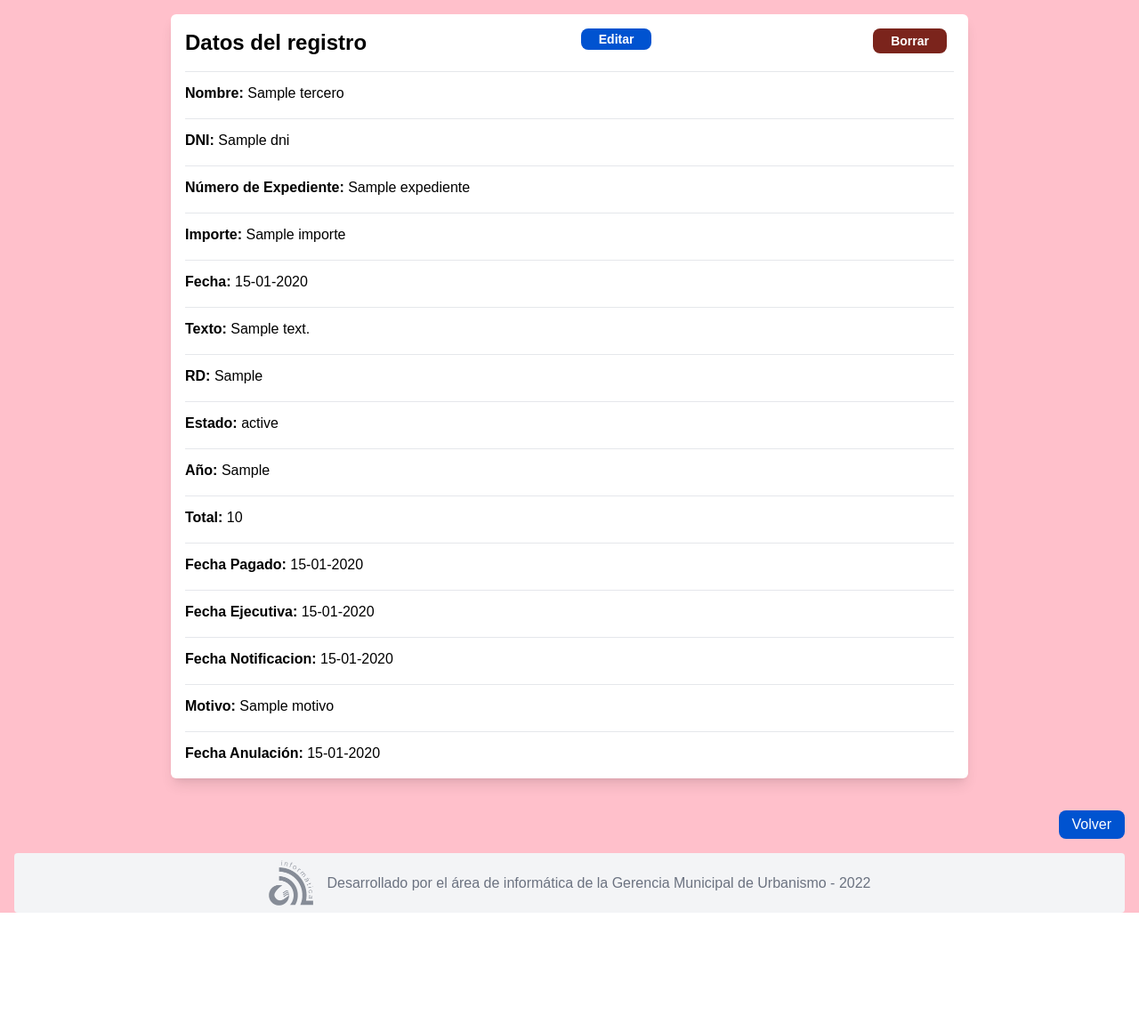
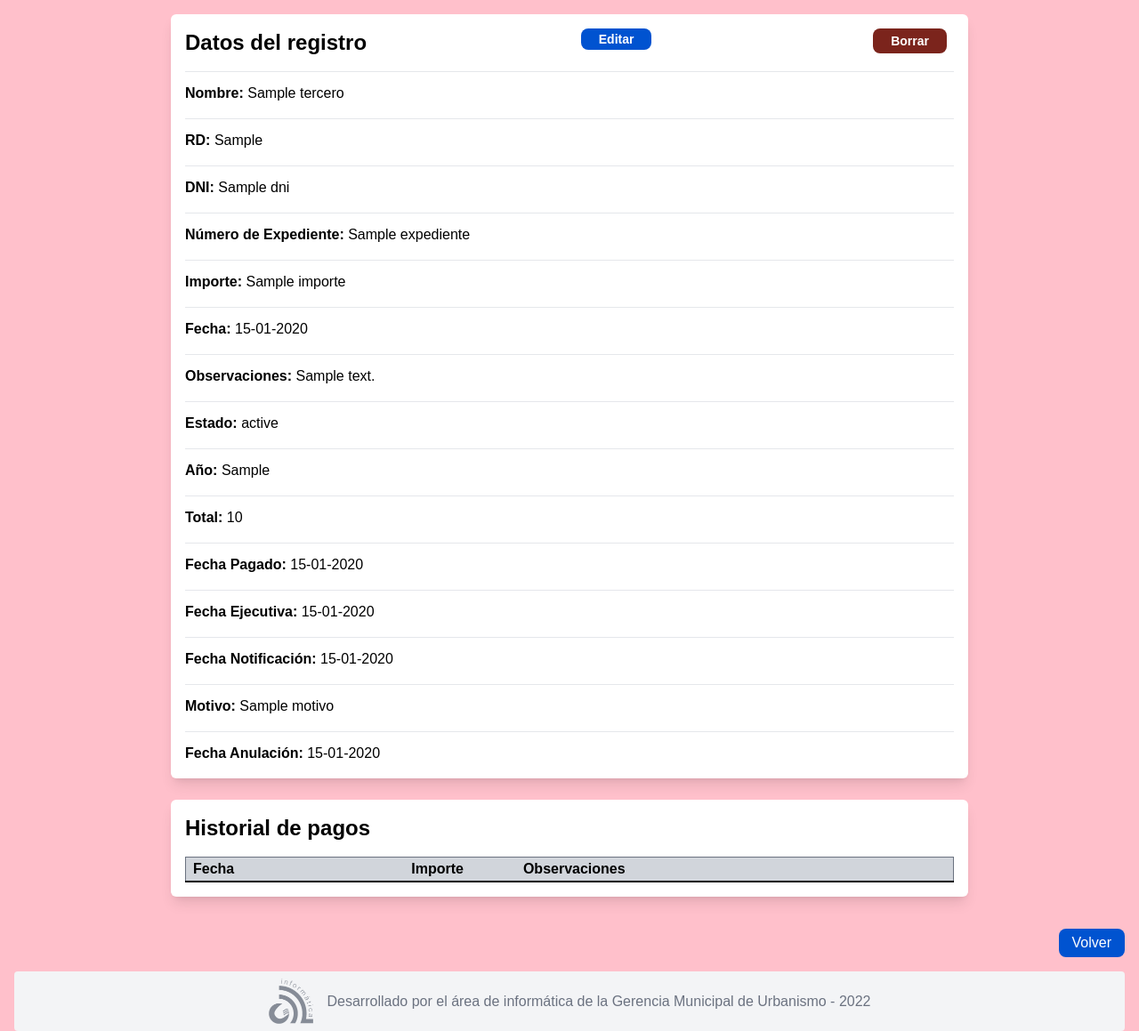
Before and after one commit to MiguelGutierrezParejo/rd, a Laravel app: template resources/views/terceros/show.blade.php in a window 1280 px wide. Shown: the part 96-1255 px from the top of the page at 89% size. Before the commit the page ends 1122 px from the top, so only its background shows below. Run offline with Laravel 10, Linux system fonts and the light colour scheme; a user stored in the database is signed in; tables that the repository leaves empty hold one stand-in row (values such as "Sample post"); the template is opened without the code that fills it: most values are stand-ins (such as "Sample title", 1, 10 or a date in 2020); data that the repository does not hold is empty.

Commit message:
historial de pagos añadido

```diff
--- a/resources/views/terceros/show.blade.php
+++ b/resources/views/terceros/show.blade.php
@@ -19,6 +19,9 @@
         <h3 class="border-t mb-2 pt-3 font-semibold">Nombre:
             <span class="font-thin">{{ $tercero->Nombre }}</span>
         </h3>
+        <h3 class="border-t mb-2 pt-3 font-semibold">RD:
+            <span class="font-thin">{{ $tercero->RD }}</span>
+        </h3>
         <h3 class="border-t mb-2 pt-3 font-semibold">DNI:
             <span class="font-thin">{{ $tercero->DNI }}</span>
         </h3>
@@ -31,11 +34,8 @@
         <h3 class="border-t mb-2 pt-3 font-semibold">Fecha:
             <span class="font-thin">  {{date('d-m-Y', strtotime($tercero->Fecha))}}</span>
         </h3>
-        <h3 class="border-t mb-2 pt-3 font-semibold">Texto:
+        <h3 class="border-t mb-2 pt-3 font-semibold">Observaciones:
             <span class="font-thin"> {{ $tercero->Texto }}</span>
-        </h3>
-        <h3 class="border-t mb-2 pt-3 font-semibold">RD:
-            <span class="font-thin">{{ $tercero->RD }}</span>
         </h3>
         <h3 class="border-t mb-2 pt-3 font-semibold">Estado:
             <span class="font-thin"> {{ $tercero->Estado }}</span>
@@ -64,7 +64,7 @@
                 @endif
             </span>
         </h3>
-        <h3 class="border-t mb-2 pt-3 font-semibold">Fecha Notificacion:
+        <h3 class="border-t mb-2 pt-3 font-semibold">Fecha Notificación:
             <span class="font-thin">
                 @if ($tercero->FechaNotificacion != null)
                     {{date('d-m-Y', strtotime($tercero->FechaNotificacion))}}
@@ -89,8 +89,37 @@
 
     <br>
 
+    <div class="bg-white rounded-md max-w-4xl mx-auto p-4 space-y-4 shadow-lg">
+        <strong class="text-2xl">Historial de pagos</strong>
+        <table class="table-fixed border border-gray-500 border-collapse mt-14">
+            <thead>
+                <tr class="border-b-2 border-black">
+                    <th class="w-2/12 bg-gray-300 text-left px-2">Fecha</th>
+                    <th class="w-1/12 bg-gray-300 text-left px-2">Importe</th>
+                    <th class="w-4/12 bg-gray-300 text-left px-2">Observaciones</th>
+                </tr>
+            </thead>
+            @php
+                $pagos = DB::select("SELECT pagos.Fecha, pagos.Importe, pagos.Texto FROM pagos WHERE pagos.IdRd = $tercero->RD");
+            @endphp
+            <tbody>
+                @foreach ($pagos as $pago)
+                    <tr class="border border-black">
+                        <td class="text-left px-2 border border-black">{{ date('d-m-Y', strtotime($pago->Fecha)) }}</td>
+
+                        <td class="px-2 border border-black">{{$pago->Importe}}</td>
+
+                        <td class="px-2 border border-black">{{$pago->Texto}}</td>
+                    </tr>
+                @endforeach
+            </tbody>
+        </table>
+    </div>
+
+    <br>
+
     <div class="flex justify-end space-x-2 pt-3">
-        <a href="/rd/public/terceros" style="background-color: #0053D0"
+        <a href="{{url()->previous()}}" style="background-color: #0053D0"
             class="transition-colors rounded-[8px] px-[15px] py-[4px] text-white focus:ring-2">Volver</a>
     </div>
 </x-layout>
```
